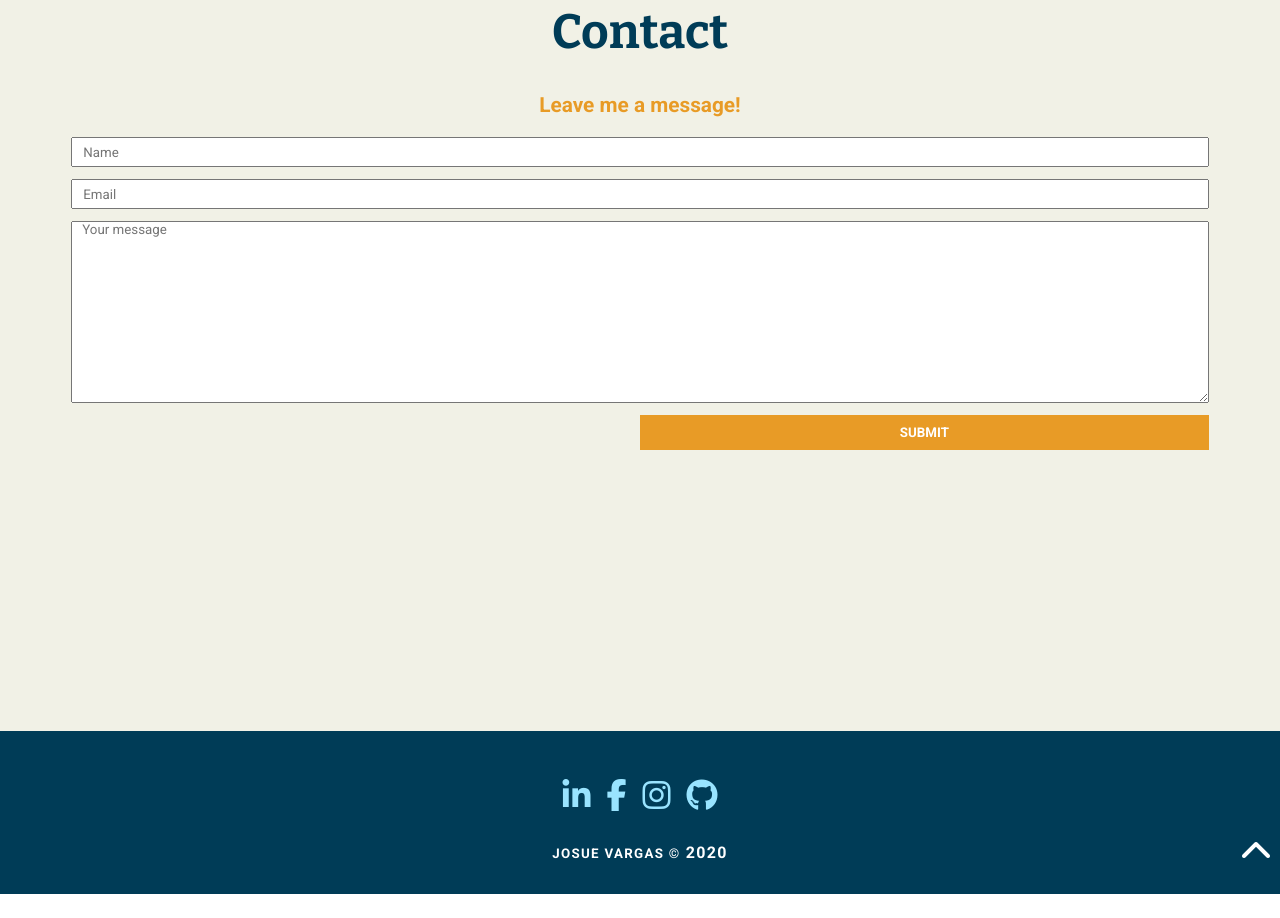
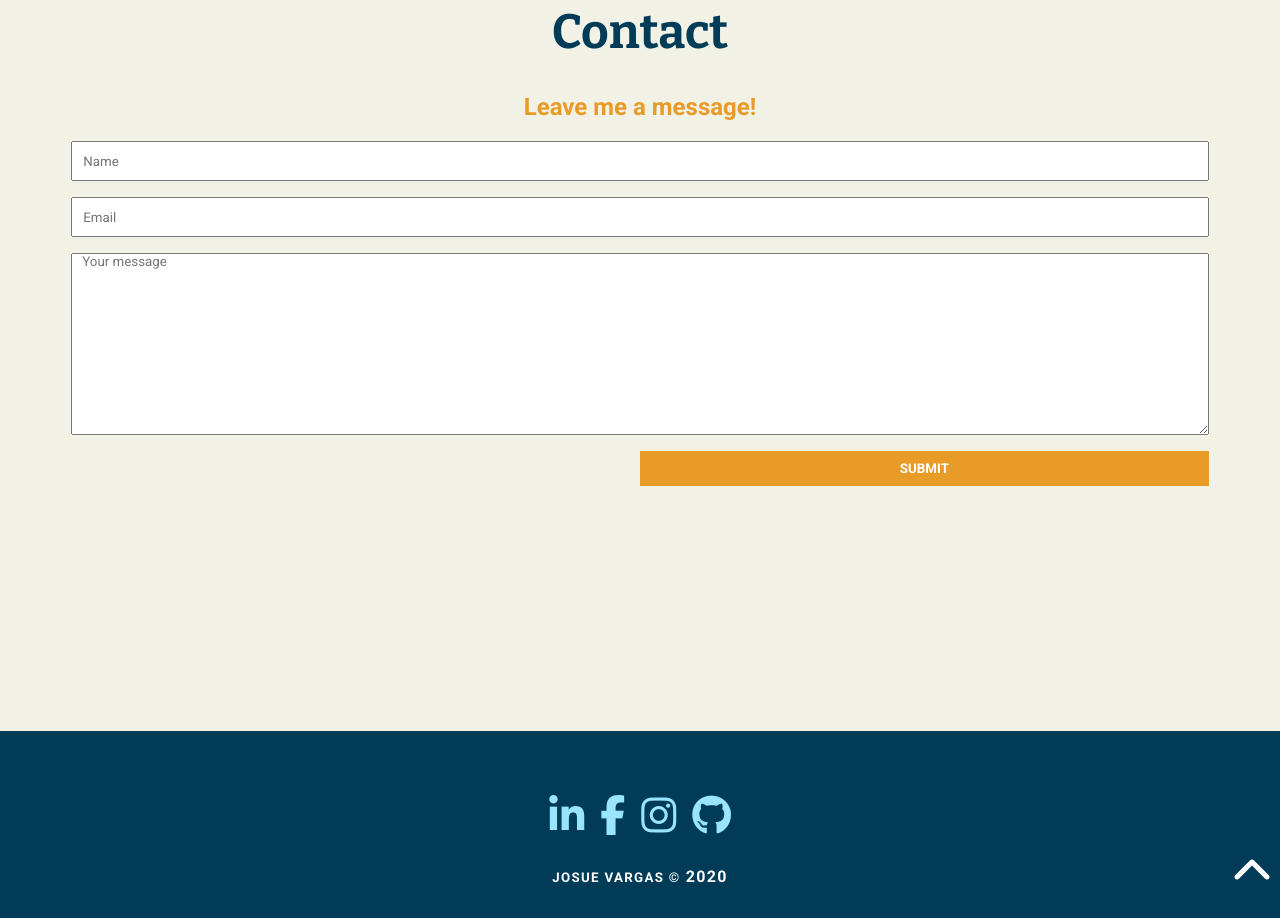
Before and after one commit to JosueVargasZ/Portfolio-template, a plain HTML site: page index.html in a window 1280 px wide. Shown: the part 3498-4416 px from the top of the page. Before the commit the page ends 4392 px from the top, so only its background shows below. Drawn offline with nearby package versions, Linux system fonts and the light colour scheme.

Commit message:
contact and footer section changes

```diff
--- a/css/sass/components/_contact.scss
+++ b/css/sass/components/_contact.scss
@@ -12,7 +12,7 @@
         text-align: center;
 
         h3{
-            font-size: 1.3rem;
+            font-size: 1.5rem;
             color: helpers.setColor(secondary);
         }
 
@@ -21,7 +21,7 @@
             display: grid;
             grid-template-columns: repeat(2,45%);
             justify-content: center;
-            row-gap: 0.75rem;
+            row-gap: 1rem;
 
 
             input[type="text"],
@@ -32,7 +32,7 @@
             }
 
             input[type="text"]{
-                height: 30px;
+                height: 40px;
             }
 
             button{
--- a/css/sass/components/_footer.scss
+++ b/css/sass/components/_footer.scss
@@ -2,7 +2,7 @@
 
 footer{
     background-color: helpers.setColor(primary);
-    padding: 3rem 0.50rem 2rem 0.50rem;
+    padding: 4rem 0.50rem 2rem 0.50rem;
     position: relative;
 
     a{
@@ -10,7 +10,7 @@ footer{
         transition: color 400ms ease-in-out;
 
         i{
-            font-size: 2rem;
+            font-size: 2.5rem;
         }
 
         &:hover,
```
Also changed, not shown: css/styles.css.
